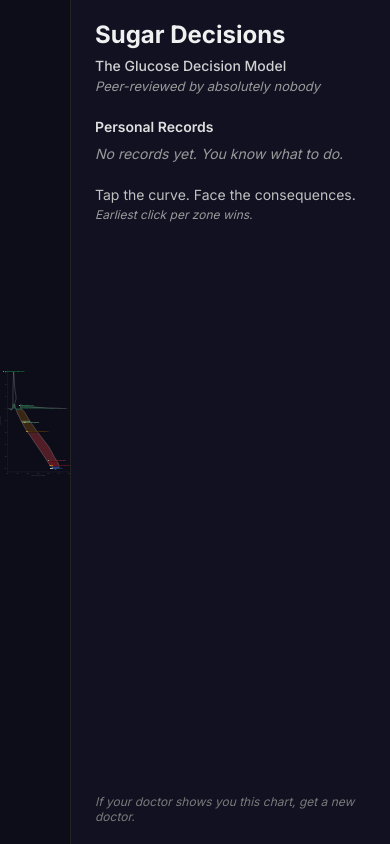
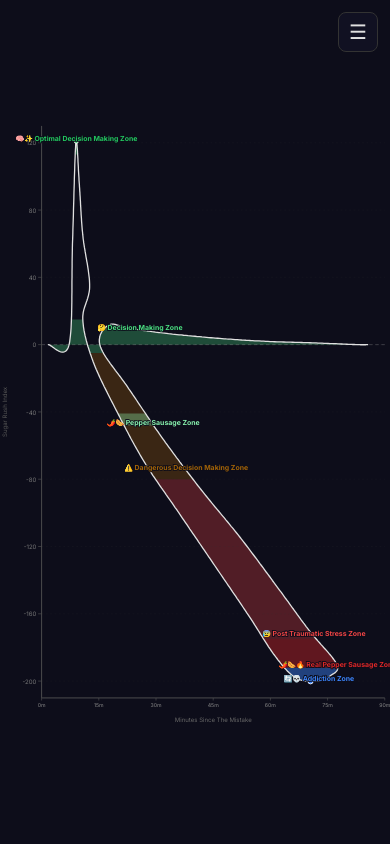
Before and after one commit to evanjt/sugar-decisions, a Svelte app: page / in a window 390 px wide. Built offline with nearby package versions, Linux system fonts and the light colour scheme.

Commit message:
Add CI to build, push to GHCR, and dispatch manifest update

```diff
--- a/src/App.svelte
+++ b/src/App.svelte
@@ -4,6 +4,7 @@
 
   let logEntries = $state([]);
   let prs = $state(JSON.parse(localStorage.getItem('sugar-decisions-prs') || '{}'));
+  let sidebarOpen = $state(false);
 
   function timeMinutes() {
     const n = new Date();
@@ -51,7 +52,16 @@
     <GlucosePlot onLog={handleLog} />
   </div>
 
-  <aside class="sidebar">
+  <button class="sidebar-toggle" class:open={sidebarOpen} onclick={() => sidebarOpen = !sidebarOpen}>
+    {sidebarOpen ? '✕' : '☰'}
+  </button>
+
+  {#if sidebarOpen}
+    <!-- svelte-ignore a11y_no_static_element_interactions a11y_click_events_have_key_events -->
+    <div class="sidebar-backdrop" onclick={() => sidebarOpen = false}></div>
+  {/if}
+
+  <aside class="sidebar" class:open={sidebarOpen}>
     <header>
       <h1>Sugar Decisions</h1>
       <p class="subtitle">The Glucose Decision Model</p>
@@ -97,6 +107,20 @@
   .layout { display: flex; height: 100vh; overflow: hidden; }
   .plot-panel { flex: 1; min-width: 0; height: 100%; }
 
+  .sidebar-toggle {
+    display: none;
+    position: fixed; top: 12px; right: 12px; z-index: 30;
+    width: 40px; height: 40px;
+    background: #111122; border: 1px solid #333; border-radius: 8px;
+    color: #e0e0e0; font-size: 20px; cursor: pointer;
+    align-items: center; justify-content: center;
+    line-height: 1;
+  }
+
+  .sidebar-backdrop {
+    display: none;
+  }
+
   .sidebar {
     width: 320px; flex-shrink: 0; height: 100%;
     overflow-y: auto; padding: 20px 24px;
@@ -132,4 +156,28 @@
 
   footer { margin-top: auto; padding-top: 20px; }
   footer p { font-family: 'Inter', sans-serif; color: #7a7a7a; font-size: 12px; font-style: italic; }
+
+  @media (max-width: 640px) {
+    .sidebar-toggle {
+      display: flex;
+    }
+
+    .sidebar-backdrop {
+      display: block;
+      position: fixed; inset: 0; z-index: 19;
+      background: rgba(0, 0, 0, 0.5);
+    }
+
+    .sidebar {
+      position: fixed; top: 0; right: 0; z-index: 20;
+      height: 100%; width: 300px;
+      transform: translateX(100%);
+      transition: transform 0.25s ease;
+      border-left: 1px solid #333;
+    }
+
+    .sidebar.open {
+      transform: translateX(0);
+    }
+  }
 </style>
--- a/src/lib/curve.js
+++ b/src/lib/curve.js
@@ -13,7 +13,7 @@ export const waypoints = [
   { px: 0.09, g: 60, t: 42 },
   { px: 0.10, g: 120, t: 43 },
 
-  // Descent — nearly vertical at first, then sweeps into a diagonal
+  // Descent — original shape
   { px: 0.11, g: 95, t: 43.5 },
   { px: 0.12, g: 65, t: 44 },
   { px: 0.14, g: 35, t: 44.3 },
@@ -27,18 +27,21 @@ export const waypoints = [
   { px: 0.68, g: -185, t: 47.8 },
   { px: 0.74, g: -198, t: 48 },
   { px: 0.80, g: -200, t: 48.3 },
-  { px: 0.84, g: -195, t: 48.5 },
 
-  // Recovery — right wall of tube
-  { px: 0.82, g: -180, t: 49 },
-  { px: 0.76, g: -160, t: 49.3 },
-  { px: 0.68, g: -130, t: 49.7 },
-  { px: 0.57, g: -100, t: 50 },
-  { px: 0.46, g: -70, t: 50.4 },
-  { px: 0.36, g: -40, t: 50.8 },
-  { px: 0.27, g: -10, t: 51.2 },
-  { px: 0.22, g: 0, t: 51.5 },
-  { px: 0.21, g: 12, t: 53 },
+  // Pointed trough — hooks right instead of wide U-turn
+  { px: 0.84, g: -197, t: 48.5 },
+  { px: 0.86, g: -190, t: 48.8 },
+
+  // Narrower recovery — closer to descent path
+  { px: 0.78, g: -170, t: 49.2 },
+  { px: 0.69, g: -145, t: 49.6 },
+  { px: 0.58, g: -115, t: 50 },
+  { px: 0.46, g: -85, t: 50.5 },
+  { px: 0.35, g: -55, t: 51 },
+  { px: 0.25, g: -25, t: 51.5 },
+  { px: 0.18, g: -5, t: 52 },
+  { px: 0.17, g: 5, t: 52.5 },
+  { px: 0.20, g: 12, t: 53 },
   { px: 0.25, g: 10, t: 58 },
   { px: 0.35, g: 7, t: 65 },
   { px: 0.50, g: 4, t: 72 },
```
